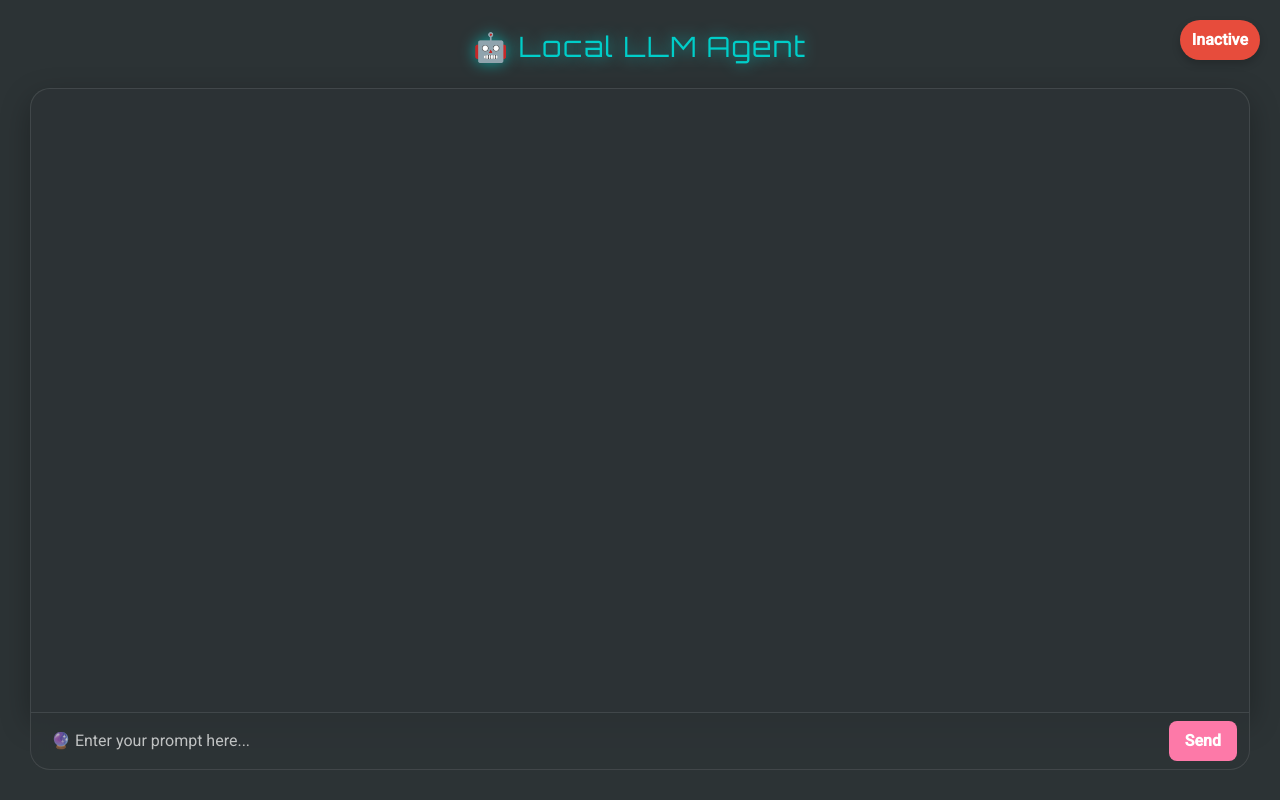
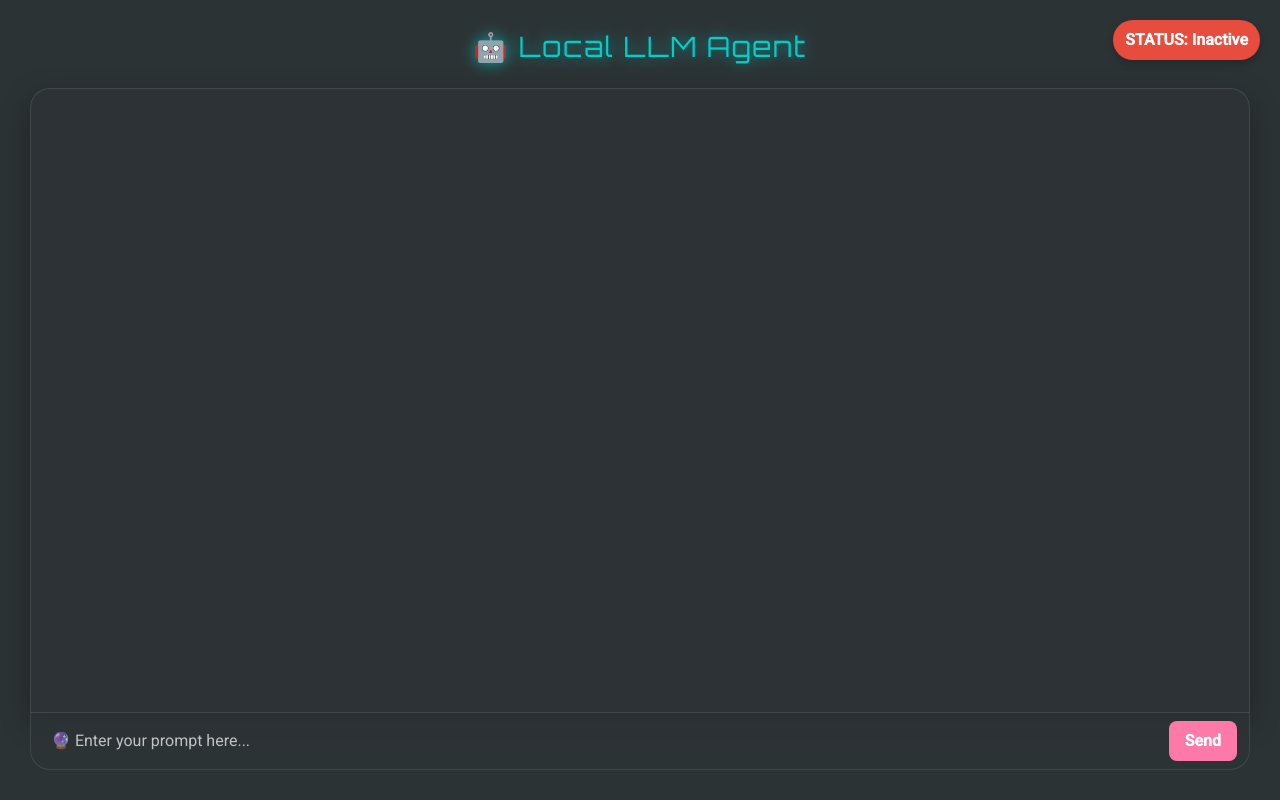
Before and after one commit to vishnugamini/LocalLLMAgent, a Flask app: page / in a window 1280 px wide. Run offline with Flask 3, Linux system fonts and the light colour scheme; some libraries are stand-ins or nearby versions.

Commit message:
improved UI

```diff
--- a/templates/components/chat_window.html
+++ b/templates/components/chat_window.html
@@ -1,2 +1,2 @@
 <div id="chat-window" class="chat-window"></div>
-<div id="agent-status" class="inactive">Inactive</div>
+<div id="agent-status" class="inactive">STATUS: Inactive</div>
```
